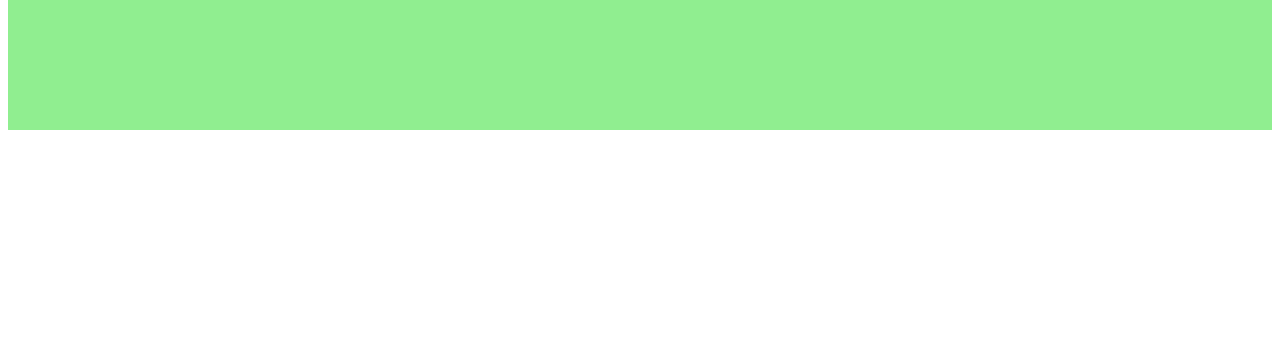
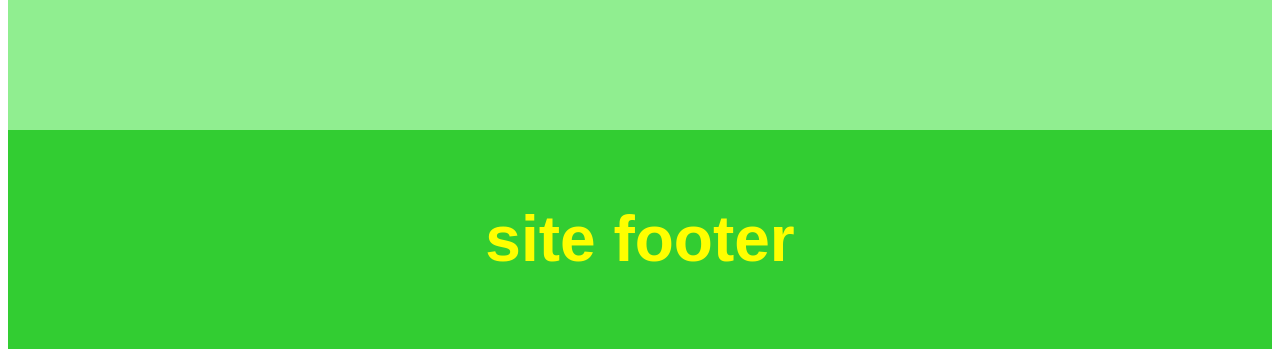
Before and after one commit to Aesthet1cs/TestWork, a plain HTML site: page index.html in a window 1280 px wide. Shown: the part 527-884 px from the top of the page. Before the commit the page ends 800 px from the top, so only its background shows below. Drawn offline with Linux system fonts and the light colour scheme.

Commit message:
Footer ready

```diff
--- a/index.html
+++ b/index.html
@@ -13,5 +13,8 @@
     <main class="main">
       <h1>Main Pages</h1>
     </main>
+    <footer class="footer">
+      <h1>site footer</h1>
+    </footer>
   </body>
 </html>
--- a/main.css
+++ b/main.css
@@ -13,3 +13,11 @@
   font-family: sans-serif;
   text-align: center;
 }
+.footer {
+  padding: 30px 100px;
+  text-align: center;
+  background: limegreen;
+  font-size: 32px;
+  font-family: sans-serif;
+  color: yellow;
+}
```
